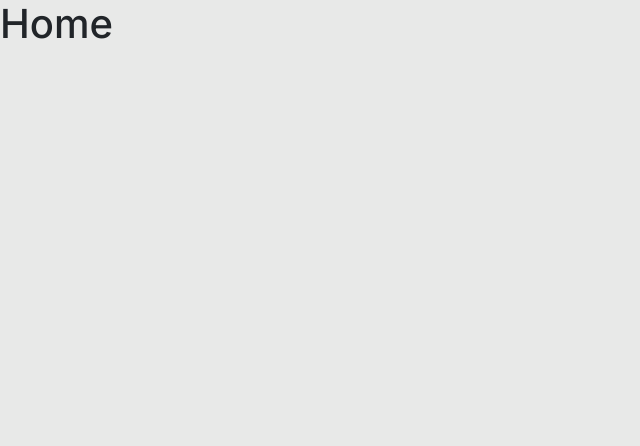
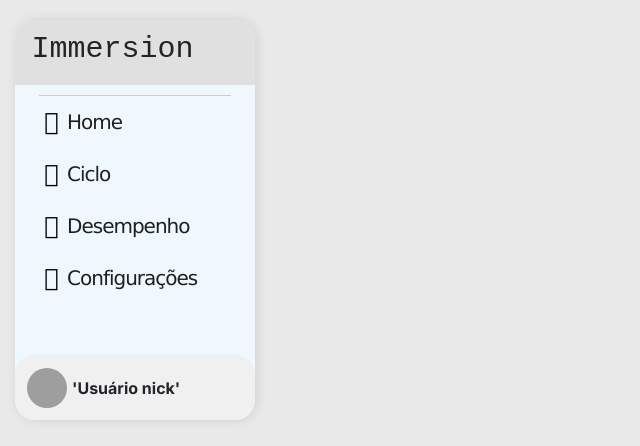
Before and after one commit to FreitassPedro/Immersion, a React (Vite) app in the folder frontend/: page /sidebar in a window 1280 px wide. Before the commit this address led to /home. Shown: the top 446 px of the page, without its empty margins (0-640 px from the left). Built offline with nearby package versions, Linux system fonts and the light colour scheme; grey boxes are pictures that could not be loaded.

Commit message:
:lipstick: feat: Sidebar

```diff
--- a/frontend/src/components/CicloGraph/index.tsx
+++ b/frontend/src/components/CicloGraph/index.tsx
@@ -59,15 +59,6 @@ export const CicloGraph = () => {
     dataLabels: {
       enabled: false,
     },
-
-    legend: {
-      show: true,
-      showForSingleSeries: true,
-      customLegendItems: ["Tempo Estudado", "Objetivo"],
-      markers: {
-        fillColors: [primaryColor, secondaryColor],
-      },
-    },
     xaxis: {
       categories: state.labels,
       labels: {
--- /dev/null
+++ b/frontend/src/components/SideBar/index.tsx
@@ -0,0 +1,58 @@
+import './styles.css';
+
+
+export const SideBar = () => {
+
+    return (
+        <nav className="sidebar">
+
+            <div className="nav-header">
+                <h1>Immersion</h1>
+                <div className="btn-togle">
+                    <i className="fa-duotone fa-light fa-bars"></i>
+                </div>
+            </div>
+            <hr />
+            <div className="nav-content">
+                <li className="nav-item">
+                    <a href="#">
+                    <i className="fa-light fa-house"></i>
+                        <span>Home</span>
+                    </a>
+                </li>
+
+                <li className="nav-item">
+                    <a href="#">
+                    <i className="fa-light fa-clipboard"></i>
+                        <span>Ciclo</span>
+                    </a>
+                </li>
+
+                <li className="nav-item">
+                    <a href="#">
+                    <i className="fa-light fa-chart-line"></i>
+                        <span>Desempenho</span>
+                    </a>
+                </li>
+
+                <li className="nav-item">
+                    <a href="#">
+                    <i className="fa-light fa-gear"></i>
+                        <span>Configurações</span>
+                    </a>
+                </li>
+            </div>
+
+            <div className="nav-footer">
+                <div className="nav-footer-head">
+                    <div className="nav-footer-avatar">
+                        <img src="https://cdn-icons-png.flaticon.com/512/3242/3242257.png" alt="" />
+                    </div>
+                    <div className='nav-footer-user'>
+                        <strong> 'Usuário nick'</strong>
+                    </div>
+                </div>
+            </div>
+        </nav>
+    );
+};
--- /dev/null
+++ b/frontend/src/components/SideBar/styles.css
@@ -0,0 +1,107 @@
+body {
+    margin: 0;
+    padding: 0;
+}
+
+.sidebar {
+    margin: 20px 0px 0px 15px;
+
+    background-color: aliceblue;
+    box-shadow: 2px 0 12px rgba(0, 0, 0, 0.1);
+    position: absolute;
+    border-radius: 20px;
+    height: 50vh;
+    width: 240px;
+    overflow: hidden;
+}
+
+.nav-header {
+    display: flex;
+    align-items: center;
+    justify-content: space-around;
+    height: 65px;
+    background-color: #e0e0e0;
+
+}
+
+.nav-header h1 {
+    font-family: 'Courier New', Courier, monospace;
+    font-size: 30px;
+}
+
+hr {
+    border-top: solid 1px #4b4b4b;
+    width: 80%;
+    margin: 10px auto 10px auto;
+
+}
+.nav-content {
+    gap: 20px;
+    display: flex;
+    flex-direction: column;
+}
+
+.nav-item {
+    display: flex;
+    align-items: center;
+    /* Centraliza verticalmente os itens dentro da nav-item */
+    margin-left: 20px;
+    font-size: 20px;
+}
+
+.nav-item a {
+    display: flex;
+    align-items: center; /* Centraliza verticalmente os itens dentro do link */
+    text-decoration: none;
+    color: black;
+    font-family: 'Verdana', sans-serif;
+    letter-spacing: -1px;
+}
+
+.nav-item i {
+    font-size: 24px;
+    width: 32px;
+    height: 32px;
+
+    display: flex;
+    align-items: center;
+    justify-content: center;
+}
+
+.nav-item span {
+    text-decoration: none;
+    color: rgb(31, 31, 31);
+}
+
+
+
+.nav-footer {
+    position: absolute;
+    bottom: 0;
+    width: 100%;
+    background-color: #f0f0f0;
+    border-radius: 20px;
+    height: 65px;
+    display: flex;
+    justify-content: space-around;
+
+}
+
+.nav-footer-head {
+    width: 90%;
+    display: flex;
+    align-items: center;
+}
+
+.nav-footer-avatar img {
+    width: 40px;
+    height: 40px;
+    border-radius: 50%;
+
+}
+
+.nav-footer-user {
+    width: 95%;
+    padding-left: 5px;
+
+}
--- a/frontend/src/pages/Ciclo/index.tsx
+++ b/frontend/src/pages/Ciclo/index.tsx
@@ -15,7 +15,7 @@ export const Ciclo = () => {
 
 
     return (
-        <div className="container-xl" >
+        <div className="container-xxl" >
             <div className="d-flex justify-content-center">
                 <div className="ciclo-box">
                     <h1>Ciclo: { }</h1>
--- a/frontend/src/pages/Ciclo/styles.css
+++ b/frontend/src/pages/Ciclo/styles.css
@@ -1,6 +1,6 @@
 @import url('https://fonts.googleapis.com/css2?family=Inter:ital,opsz,wght@0,14..32,100..900;1,14..32,100..900&display=swap');
 
-.container-xl {
+.container-xxl {
     display: flex;
     flex-direction: column;
     gap: 20px;
--- a/frontend/src/routes.tsx
+++ b/frontend/src/routes.tsx
@@ -2,6 +2,7 @@ import {} from 'react-router-dom';
 import { BrowserRouter, Route, Routes, Navigate } from "react-router-dom";
 import { Home } from './pages/Home';
 import { Ciclo } from './pages/Ciclo';
+import { SideBar } from './components/SideBar';
 
 export const AppRoutes = () => {
 
@@ -10,7 +11,7 @@ export const AppRoutes = () => {
              <Routes>
                 <Route path="/home" element={<Home />} />
                 <Route path="/ciclo" element={<Ciclo />} />
-
+                <Route path="/sidebar" element={<SideBar />} />
                 <Route path="*" element={<Navigate to="/home" />} />
             </Routes>
         </BrowserRouter>
```
